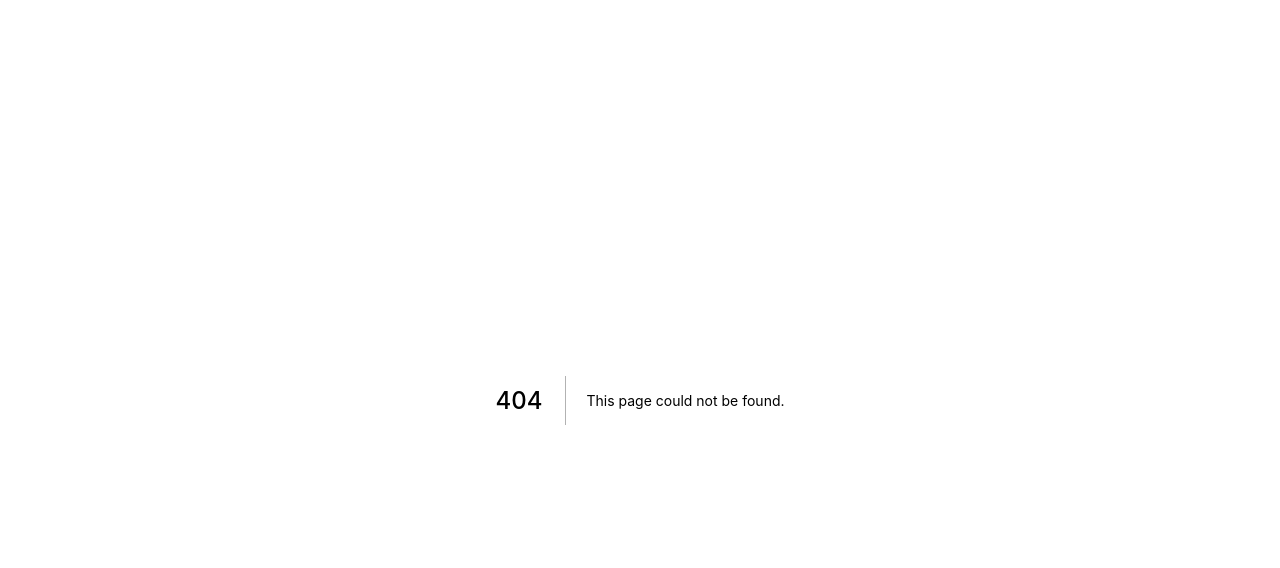
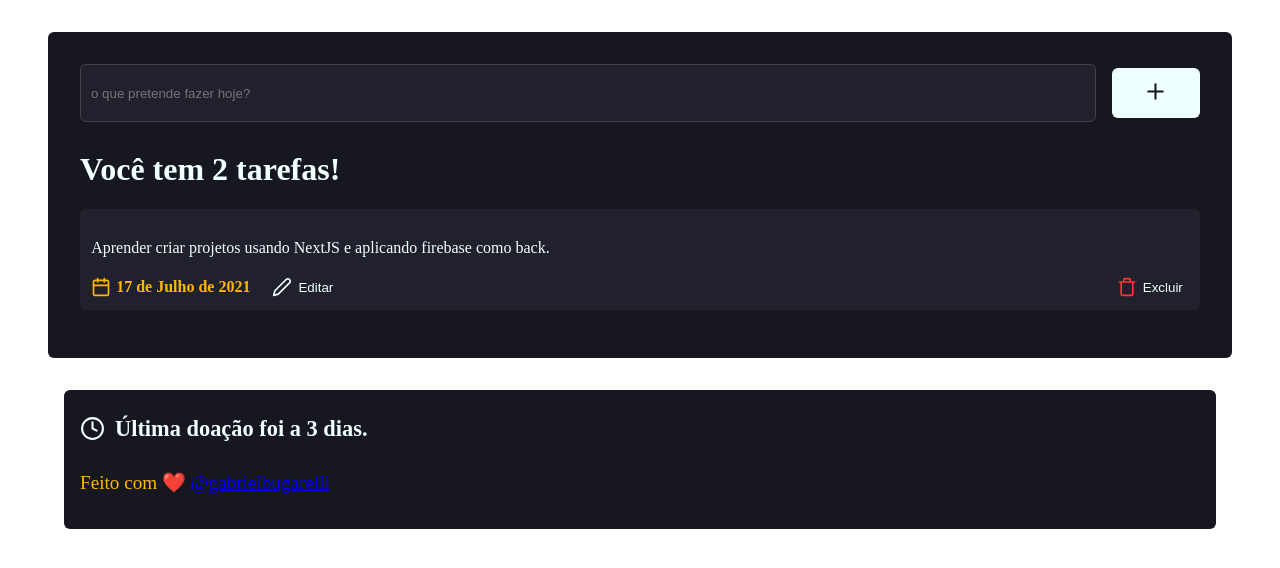
Before and after one commit to gabrielbugarelli/board, a Next.js app: page /taskboard in a window 1280 px wide. Before the commit this address had no page. Shown: the top 568 px of the page. Built offline with nearby package versions, Linux system fonts and the light colour scheme.

Commit message:
feat: implementação da tela TaskBoard

```diff
--- a/src/components/Header/styles.module.scss
+++ b/src/components/Header/styles.module.scss
@@ -25,7 +25,7 @@
       height: 5rem;
       font-weight: bold;
       line-height: 5rem;
-      color: #fff;
+      color: azure;
 
       & + a {
         margin-left: 2rem;
--- a/src/pages/index.tsx
+++ b/src/pages/index.tsx
@@ -5,7 +5,7 @@ export default function Home() {
   return (
     <>
       <Head>
-        Página inicial
+        <title>Página inicial</title>
       </Head>
 
       <main className={styles.contentContainer}>
--- /dev/null
+++ b/src/pages/taskboard/index.tsx
@@ -0,0 +1,65 @@
+import Head from 'next/head';
+import { FiPlus, FiCalendar, FiEdit2, FiTrash, FiClock } from 'react-icons/fi';
+import styles from './styles.module.scss';
+
+const TaskBoard = () => {
+  return (
+    <>
+      <Head>
+        <title>Minhas tarefas - TaskBoard</title>
+      </Head>
+
+      <main className={styles.container}>
+        <form>
+          <input
+            type="text"
+            placeholder='o que pretende fazer hoje?'
+          />
+
+          <button type="submit">
+            <FiPlus size={25} color="#17181f"/>
+          </button>
+        </form>
+
+        <h1>Você tem 2 tarefas!</h1>
+
+        <section>
+          <article className={styles.taskList}>
+            <p>Aprender criar projetos usando NextJS e aplicando firebase como back.</p>
+            <div className={styles.actions}>
+              <div>
+                <div>
+                  <FiCalendar size={20} color="#ffb800"/>
+                  <time>17 de Julho de 2021</time>
+                </div>
+
+                <button>
+                  <FiEdit2 size={20} color="azure" />
+                  <span>Editar</span>
+                </button>
+              </div>
+
+              <button>
+                <FiTrash size={20} color="#ff3636"/>
+                <span>Excluir</span>
+              </button>
+            </div>
+          </article>
+        </section>
+      </main>
+
+      <footer  className={styles.vipContainer}>
+        <div>
+          <FiClock color='azure' size={25} />
+          <time>
+            Última doação foi a 3 dias.
+          </time>
+        </div>
+
+        <p>Feito com ❤️ <a href="https://github.com/gabrielbugarelli" target='_blank'>@gabrielbugarelli</a></p>
+      </footer>
+    </>
+  )
+}
+
+export default TaskBoard;
--- /dev/null
+++ b/src/pages/taskboard/styles.module.scss
@@ -0,0 +1,125 @@
+.container {
+  max-width: 1120px;
+  margin: 2rem auto;
+  padding: 2rem;
+  background-color: #17181f;
+  border-radius: 6px;
+
+  form {
+    display: flex;
+    justify-content: center;
+    align-items: center;
+    gap: 1rem;
+
+    input {
+      width: 90%;
+      height: 50px;
+      background-color: #20212c;
+      border: 1px solid #424242;
+      border-radius: 6px;
+      padding: 3px 10px;
+      color: azure;
+    }
+
+    button {
+      width: 8%;
+      height: 50px;
+      border: 0;
+      border-radius: 6px;
+      background-color: azure;
+      transition: all 0.1s;
+    }
+
+    button:hover {
+      background-color: #ffb800;
+    }
+  }
+
+  h1 {
+    color: azure;
+    margin-top: 1.8rem;
+  }
+}
+
+.taskList{
+  background-color: #20212c;
+  border-radius: 6px;
+  margin: 1rem 0;
+  padding: 0.7rem;
+
+  p {
+    cursor: pointer;
+    color: azure;
+    font-size: 1rem;
+    line-height: 150%;
+  }
+
+  .actions {
+    width: 100%;
+    display: flex;
+    flex-direction: row;
+    justify-content: space-between;
+    margin-top: 1rem;
+
+    div {
+      display: flex;
+      justify-content: center;
+      align-items: center;
+
+      time {
+        color: #ffb800;
+        font-weight: bold;
+        margin-left: 5px;
+        margin-right: 1rem;
+      }
+    }
+
+    button {
+      display: flex;
+      align-items: center;
+      justify-content: center;
+      background: transparent;
+      border: 0;
+      gap: 6px;
+
+      & + button {
+        margin-left: 10px;
+      }
+
+      span {
+        color: azure;
+        cursor: pointer;
+      }
+
+      span:hover{
+        filter: brightness(0.7);
+      }
+    }
+  }
+}
+
+.vipContainer {
+  max-width: 1120px;
+  margin: 1rem auto;
+  padding: 1rem;
+  background-color: #17181f;
+  border-radius: 6px;
+
+  div {
+    display: flex;
+    align-items: center;
+  }
+
+  time {
+    color: azure;
+    font-weight: bold;
+    font-size: 1.4rem;
+    padding: 10px;
+  }
+
+  p {
+    color: #ffb800;
+    font-size: 1.2rem;
+  }
+
+}
```
